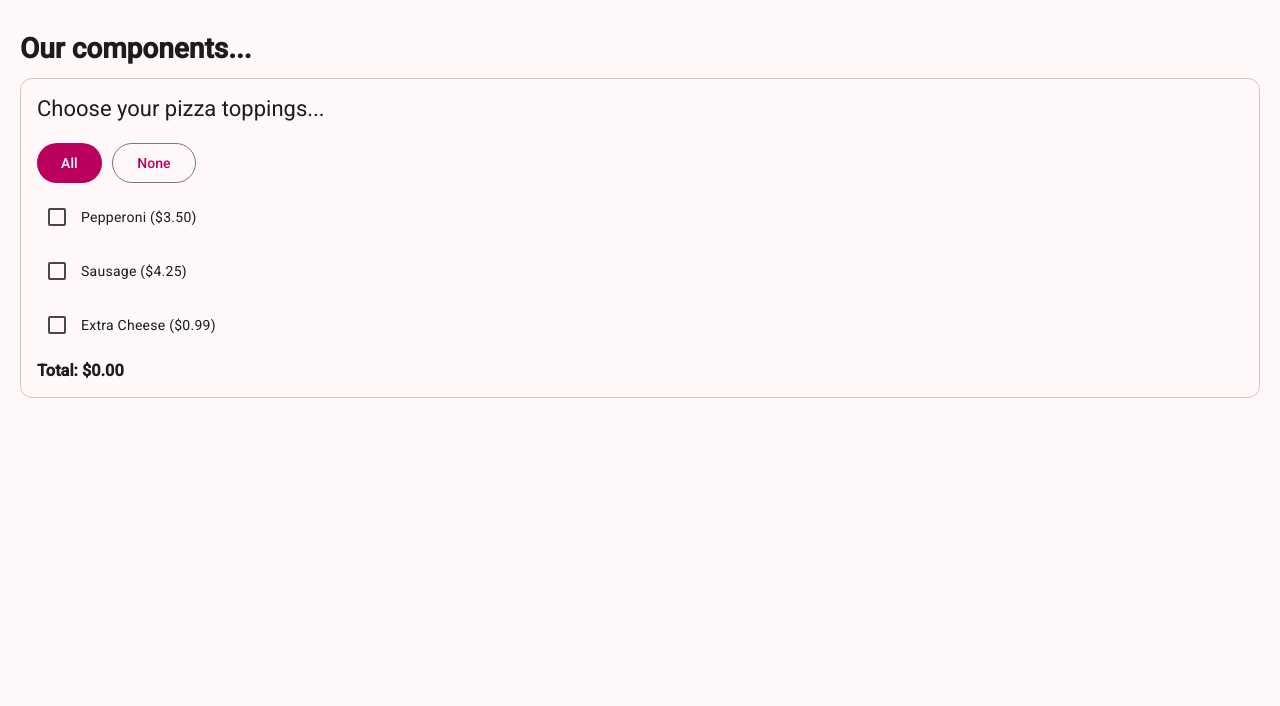
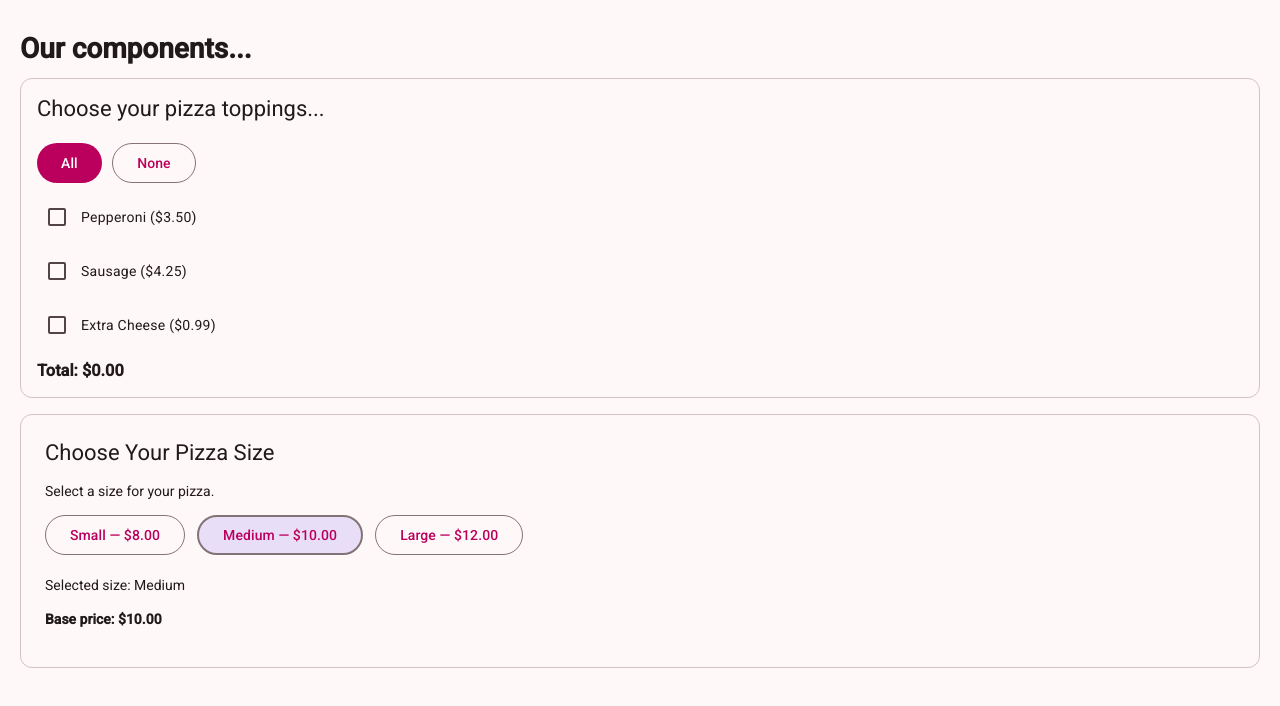
Before and after one commit to 2026-fall-jsf/angular-components, an Angular app: page / in a window 1280 px wide. Shown: the top 706 px of the page. Built offline with nearby package versions, Linux system fonts and the light colour scheme.

Commit message:
Add pizza size selector below toppings component
I created a Pizza Size Selector component below our pizza toppings component. Users can choose Small, Medium, or Large, and the selected size and price update.

```diff
--- a/src/app/app.html
+++ b/src/app/app.html
@@ -2,3 +2,4 @@
   Our components...
 </h1>
 <app-pizza-toppings></app-pizza-toppings>
+<app-pizza-size></app-pizza-size>
--- a/src/app/app.ts
+++ b/src/app/app.ts
@@ -1,9 +1,11 @@
 import { Component, signal } from '@angular/core';
 import { PizzaToppings } from './pizza-toppings/pizza-toppings';
+import { PizzaSize } from './pizza-size/pizza-size';
 
 @Component({
   imports: [
     PizzaToppings,
+    PizzaSize,
   ],
   selector: 'app-root',
   styleUrl: './app.css',
--- /dev/null
+++ b/src/app/pizza-size/pizza-size.css
@@ -0,0 +1,25 @@
+:host {
+  display: block;
+  margin-top: 16px;
+}
+
+mat-card {
+  padding: 8px;
+}
+
+.size-buttons {
+  display: flex;
+  flex-wrap: wrap;
+  gap: 12px;
+  margin-bottom: 20px;
+}
+
+.selected {
+  background-color: #e8def8;
+  color: #381e72;
+  border: 2px solid #6750a4;
+}
+
+.price {
+  font-weight: bold;
+}
--- /dev/null
+++ b/src/app/pizza-size/pizza-size.html
@@ -0,0 +1,30 @@
+<mat-card appearance="outlined">
+  <mat-card-header>
+    <mat-card-title>Choose Your Pizza Size</mat-card-title>
+  </mat-card-header>
+
+  <mat-card-content>
+    <p>Select a size for your pizza.</p>
+
+    <div class="size-buttons">
+      @for (size of availableSizes; track size.name) {
+        <button
+          mat-stroked-button
+          type="button"
+          [class.selected]="selectedSize().name === size.name"
+          [attr.aria-pressed]="selectedSize().name === size.name"
+          (click)="selectSize(size)"
+        >
+          {{ size.name }} — {{ size.price | currency }}
+        </button>
+      }
+    </div>
+
+    <div aria-live="polite">
+      <p>Selected size: {{ selectedSize().name }}</p>
+      <p class="price">
+        Base price: {{ selectedSize().price | currency }}
+      </p>
+    </div>
+  </mat-card-content>
+</mat-card>
--- /dev/null
+++ b/src/app/pizza-size/pizza-size.ts
@@ -0,0 +1,35 @@
+import { Component, signal } from '@angular/core';
+import { CurrencyPipe } from '@angular/common';
+import { MatButtonModule } from '@angular/material/button';
+import { MatCardModule } from '@angular/material/card';
+
+type PizzaSizeOption = {
+  name: string;
+  price: number;
+};
+
+@Component({
+  imports: [
+    CurrencyPipe,
+    MatButtonModule,
+    MatCardModule,
+  ],
+  selector: 'app-pizza-size',
+  styleUrl: './pizza-size.css',
+  templateUrl: './pizza-size.html',
+})
+export class PizzaSize {
+  protected readonly availableSizes: PizzaSizeOption[] = [
+    { name: 'Small', price: 8 },
+    { name: 'Medium', price: 10 },
+    { name: 'Large', price: 12 },
+  ];
+
+  protected readonly selectedSize = signal<PizzaSizeOption>(
+    this.availableSizes[1]
+  );
+
+  protected readonly selectSize = (size: PizzaSizeOption) => {
+    this.selectedSize.set(size);
+  };
+}
```
